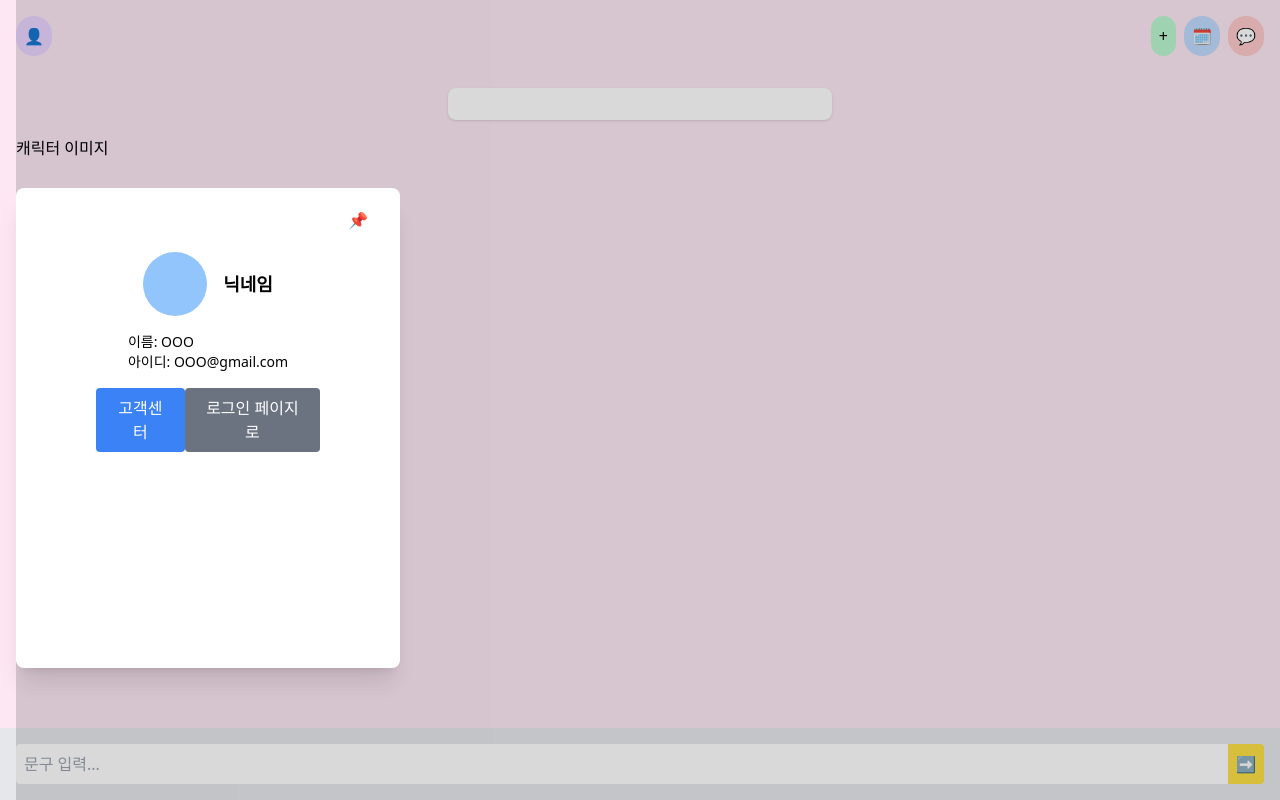
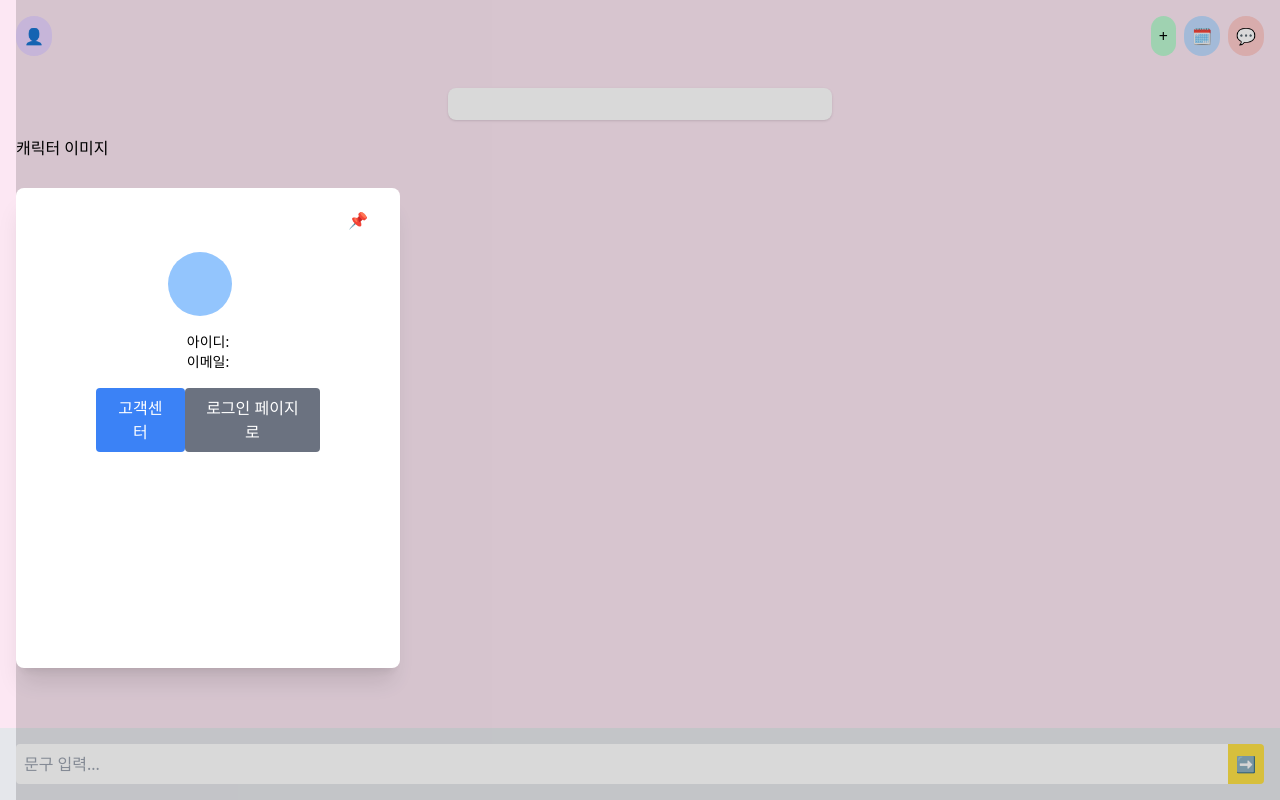
Before and after one commit to JungYoungSick/24-01-27_yourQuestion, a Next.js app in the folder yourquestion/: page / in a window 1280 px wide. Both pictures are taken after a click on the button "로그인". Built offline with nearby package versions, Linux system fonts and the light colour scheme.

Commit message:
jwtDecode 오류 출력

```diff
--- a/yourquestion/src/app/component/button/loginpopup.tsx
+++ b/yourquestion/src/app/component/button/loginpopup.tsx
@@ -1,9 +1,43 @@
 "use client";
 import React, { useState, useEffect } from "react";
 import Link from "next/link";
+import jwtDecode from "jwt-decode";
 
+// 사용자 정보 인터페이스 정의
+interface IUser {
+  name: string;
+  email: string;
+  id: string; // 실제 토큰에 저장된 키 이름에 따라 변경할 수 있습니다.
+}
+
+// 토큰에 포함될 정보 인터페이스 정의
+interface IToken {
+  name: string;
+  email: string;
+  id: string; // 이 부분도 토큰에 저장된 키 이름에 따라 변경해야 할 수 있습니다.
+  exp: number;
+}
 const LoginPopup: React.FC = () => {
   const [isPopupOpen, setIsPopupOpen] = useState(false);
+  const [user, setUser] = useState<IUser>({ name: "", email: "", id: "" });
+
+  useEffect(() => {
+    const token = localStorage.getItem("token");
+    if (token) {
+      try {
+        const decodedToken = jwtDecode<IToken>(token);
+        if (decodedToken.exp * 1000 > Date.now()) {
+          setUser({
+            name: decodedToken.name,
+            email: decodedToken.email,
+            id: decodedToken.id,
+          });
+        }
+      } catch (error) {
+        console.error("토큰 디코드 실패", error);
+      }
+    }
+  }, []);
 
   const handleLoginClick = () => {
     setIsPopupOpen(true);
@@ -12,6 +46,7 @@ const LoginPopup: React.FC = () => {
   const handleCloseClick = () => {
     setIsPopupOpen(false);
   };
+
   useEffect(() => {
     const closeOnEscape = (e: any) => {
       if (e.key === "Escape") {
@@ -22,6 +57,7 @@ const LoginPopup: React.FC = () => {
     document.addEventListener("keydown", closeOnEscape);
     return () => document.removeEventListener("keydown", closeOnEscape);
   }, []);
+
   return (
     <>
       <button
@@ -51,11 +87,14 @@ const LoginPopup: React.FC = () => {
             <div className="flex flex-col items-center mb-4">
               <div className="flex items-center gap-4 mb-4">
                 <div className="bg-blue-300 w-16 h-16 rounded-full"></div>
-                <span className="text-lg font-semibold">닉네임</span>
+                <span className="text-lg font-semibold">{user.name}</span>{" "}
+                {/* 닉네임 부분에 이름 표시 */}
               </div>
               <div className="flex flex-col justify-start">
-                <div className="text-sm">이름: OOO</div>
-                <div className="text-sm mb-4">아이디: OOO@gmail.com</div>
+                <div className="text-sm">아이디: {user.id}</div>{" "}
+                {/* 아이디 부분에 아이디 표시 */}
+                <div className="text-sm mb-4">이메일: {user.email}</div>{" "}
+                {/* 이메일 부분에 이메일 표시 */}
               </div>
               <div className="w-56 flex justify-between">
                 <button className="px-4 py-2 bg-blue-500 text-white rounded hover:bg-blue-600">
```
